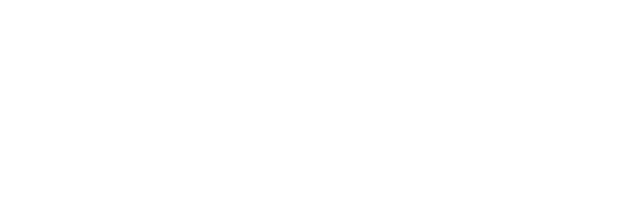
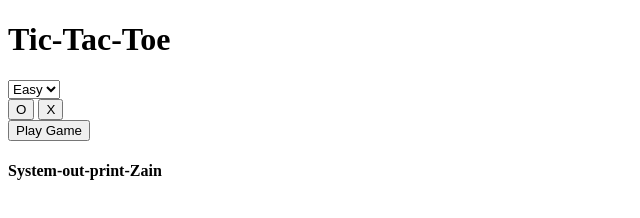
Before and after one commit to System-out-print-Zain/Tic-Tac-Toe, a plain HTML site: page index.html in a window 1280 px wide. Shown: the whole page, without its empty margins (0-640 px from the left). Drawn offline with Linux system fonts and the light colour scheme.

Commit message:
Added html for the pregame menu

```diff
--- a/index.html
+++ b/index.html
@@ -6,6 +6,31 @@
     <title>Tic-Tac-Toe</title>
 </head>
 <body>
+    <div class="header">
+        <h1 class="title">Tic-Tac-Toe</h1>
+    </div>
+    <main>
+        <div class="selection active">
+            <form class="user-options">
+                <div class="choices">
+                    <select name="difficulty" id="diff-drop-down">
+                        <option value="easy">Easy</option>
+                        <option value="hard">Hard</option>
+                    </select>
+                    <div class="marker-choice">
+                        <button type="button chosen">O</button>
+                        <button type="button">X</button>
+                    </div>
+                </div>
+                <input type="submit" value="Play Game">
+            </form>
+        </div>
+        <div class="board non-active">
 
+        </div>
+    </main>
+    <div class="footer">
+        <h4 class="github">System-out-print-Zain</h4>
+    </div>
 </body>
 </html>
```
